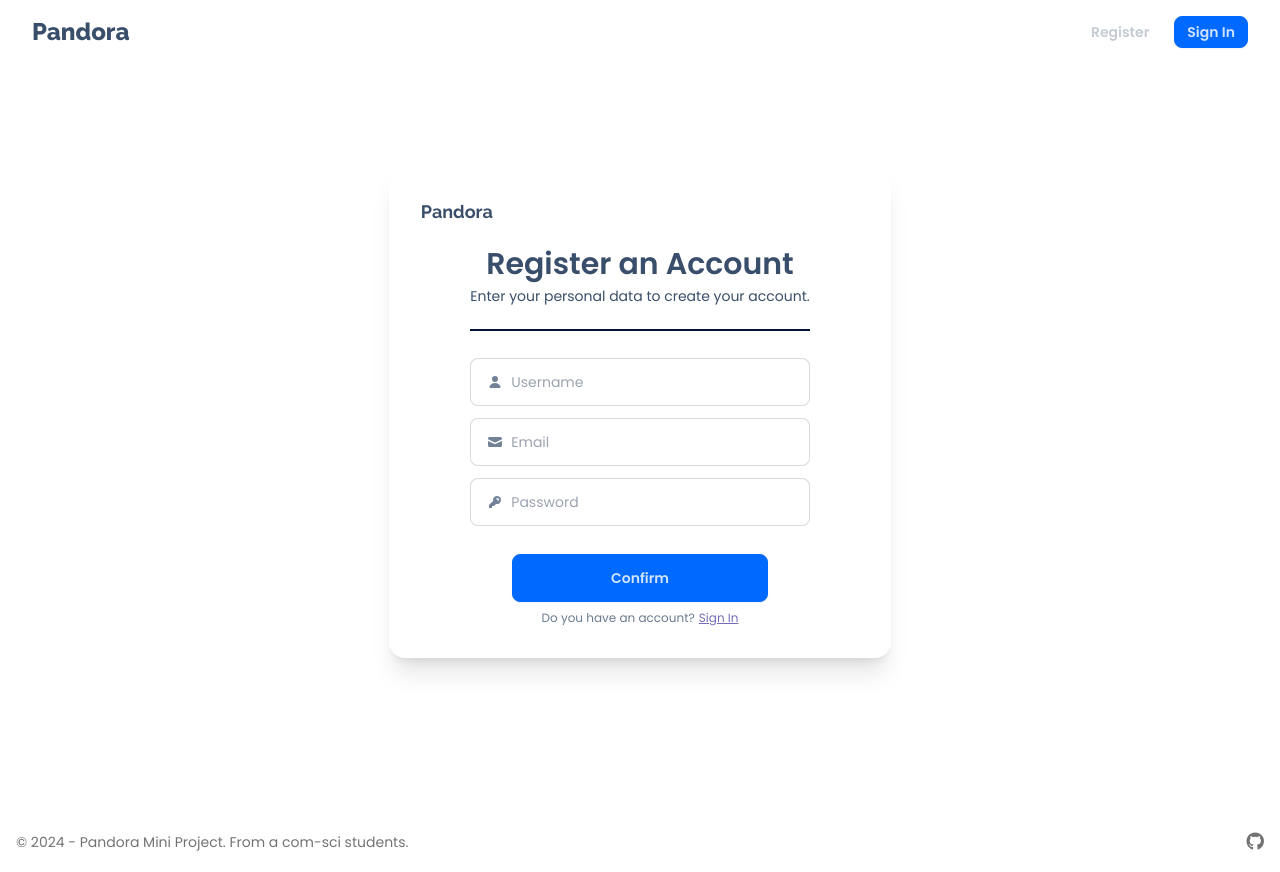
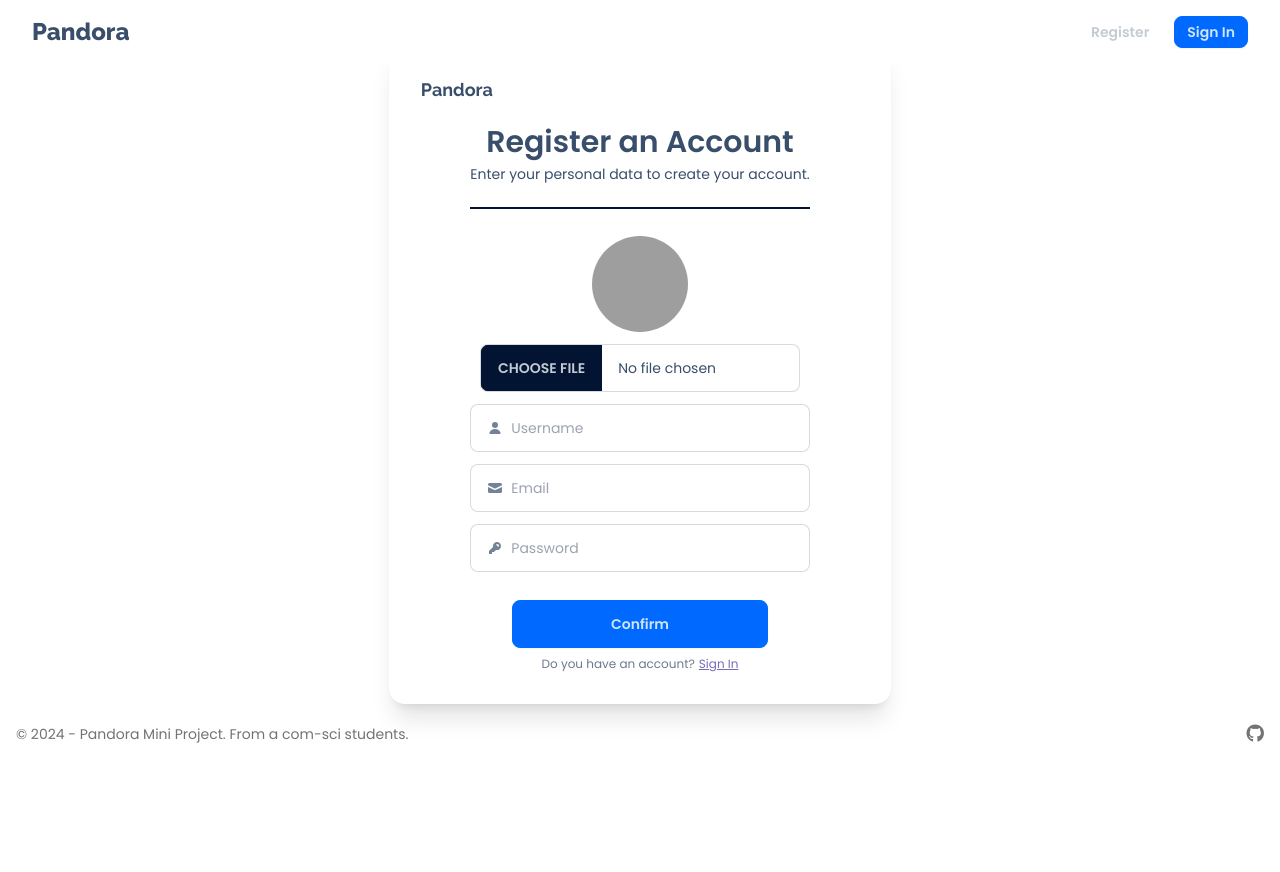
Before and after one commit to FeiZGe/PHP-Movie-MiniProject, a PHP site: page /src/register.php in a window 1280 px wide. After the commit the page ends 743 px from the top, so only its background shows below. Run offline with PHP 8.4, Linux system fonts and the light colour scheme; some libraries are stand-ins or nearby versions; grey boxes are pictures that could not be loaded.

Commit message:
add avatar input and update card

```diff
--- a/src/register.php
+++ b/src/register.php
@@ -23,8 +23,8 @@
 
     <!-- Start main content -->
     <main class="container mx-auto px-3 mt-3">
-        <div class="grid grid-cols-1 h-screen items-center">
-            <div class="card bg-base-100 shadow-xl w-full md:w-2/5 mx-auto">
+        <div class="grid grid-cols-1 items-center">
+            <div class="card bg-base-100 shadow-xl w-full md:w-2/5 mx-auto mt-8">
                 <div class="card-body">
                     <h1 class="font-raleway text-lg font-bold">Pandora</h1>
                     <div class="flex flex-col items-center">
@@ -42,6 +42,18 @@
 
                                 <!-- input -->
                                 <div class="flex flex-col gap-3">
+
+                                    <!-- avatar -->
+                                    <div class="avatar flex items-center justify-center">
+                                        <div class="w-24 rounded-full">
+                                            <img src="https://img.daisyui.com/images/stock/photo-1534528741775-53994a69daeb.webp" />
+                                        </div>
+                                    </div>
+
+                                    <div class="flex justify-center items-center">
+                                        <input type="file" class="file-input file-input-md file-input-bordered w-full max-w-xs hover:file-input-primary" />
+                                    </div>
+
                                     <!-- Username -->
                                     <label for="username" class="input input-md input-bordered flex items-center gap-2 hover:input-primary invalid:input-error">
                                         <svg
--- a/src/style/output.css
+++ b/src/style/output.css
@@ -1156,6 +1156,60 @@ html {
   display: none;
 }
 
+.file-input {
+  height: 3rem;
+  flex-shrink: 1;
+  padding-inline-end: 1rem;
+  font-size: 1rem;
+  line-height: 2;
+  line-height: 1.5rem;
+  overflow: hidden;
+  border-radius: var(--rounded-btn, 0.5rem);
+  border-width: 1px;
+  border-color: var(--fallback-bc,oklch(var(--bc)/var(--tw-border-opacity)));
+  --tw-border-opacity: 0;
+  --tw-bg-opacity: 1;
+  background-color: var(--fallback-b1,oklch(var(--b1)/var(--tw-bg-opacity)));
+}
+
+.file-input::file-selector-button {
+  margin-inline-end: 1rem;
+  display: inline-flex;
+  height: 100%;
+  flex-shrink: 0;
+  cursor: pointer;
+  -webkit-user-select: none;
+     -moz-user-select: none;
+          user-select: none;
+  flex-wrap: wrap;
+  align-items: center;
+  justify-content: center;
+  padding-left: 1rem;
+  padding-right: 1rem;
+  text-align: center;
+  font-size: 0.875rem;
+  line-height: 1.25rem;
+  line-height: 1em;
+  transition-property: color, background-color, border-color, text-decoration-color, fill, stroke, opacity, box-shadow, transform, filter, -webkit-backdrop-filter;
+  transition-property: color, background-color, border-color, text-decoration-color, fill, stroke, opacity, box-shadow, transform, filter, backdrop-filter;
+  transition-property: color, background-color, border-color, text-decoration-color, fill, stroke, opacity, box-shadow, transform, filter, backdrop-filter, -webkit-backdrop-filter;
+  transition-timing-function: cubic-bezier(0.4, 0, 0.2, 1);
+  transition-timing-function: cubic-bezier(0, 0, 0.2, 1);
+  transition-duration: 200ms;
+  border-style: solid;
+  --tw-border-opacity: 1;
+  border-color: var(--fallback-n,oklch(var(--n)/var(--tw-border-opacity)));
+  --tw-bg-opacity: 1;
+  background-color: var(--fallback-n,oklch(var(--n)/var(--tw-bg-opacity)));
+  font-weight: 600;
+  text-transform: uppercase;
+  --tw-text-opacity: 1;
+  color: var(--fallback-nc,oklch(var(--nc)/var(--tw-text-opacity)));
+  text-decoration-line: none;
+  border-width: var(--border-btn, 1px);
+  animation: button-pop var(--animation-btn, 0.25s) ease-out;
+}
+
 .footer {
   display: grid;
   width: 100%;
@@ -1593,6 +1647,46 @@ html {
   transform: translate(var(--tw-translate-x), var(--tw-translate-y)) rotate(var(--tw-rotate)) skewX(var(--tw-skew-x)) skewY(var(--tw-skew-y)) scaleX(var(--tw-scale-x)) scaleY(var(--tw-scale-y));
 }
 
+.file-input-bordered {
+  --tw-border-opacity: 0.2;
+}
+
+.file-input:focus {
+  outline-style: solid;
+  outline-width: 2px;
+  outline-offset: 2px;
+  outline-color: var(--fallback-bc,oklch(var(--bc)/0.2));
+}
+
+.file-input-disabled,
+  .file-input[disabled] {
+  cursor: not-allowed;
+  --tw-border-opacity: 1;
+  border-color: var(--fallback-b2,oklch(var(--b2)/var(--tw-border-opacity)));
+  --tw-bg-opacity: 1;
+  background-color: var(--fallback-b2,oklch(var(--b2)/var(--tw-bg-opacity)));
+  --tw-text-opacity: 0.2;
+}
+
+.file-input-disabled::-moz-placeholder, .file-input[disabled]::-moz-placeholder {
+  color: var(--fallback-bc,oklch(var(--bc)/var(--tw-placeholder-opacity)));
+  --tw-placeholder-opacity: 0.2;
+}
+
+.file-input-disabled::placeholder,
+  .file-input[disabled]::placeholder {
+  color: var(--fallback-bc,oklch(var(--bc)/var(--tw-placeholder-opacity)));
+  --tw-placeholder-opacity: 0.2;
+}
+
+.file-input-disabled::file-selector-button, .file-input[disabled]::file-selector-button {
+  --tw-border-opacity: 0;
+  background-color: var(--fallback-n,oklch(var(--n)/var(--tw-bg-opacity)));
+  --tw-bg-opacity: 0.2;
+  color: var(--fallback-bc,oklch(var(--bc)/var(--tw-text-opacity)));
+  --tw-text-opacity: 0.2;
+}
+
 .input input {
   --tw-bg-opacity: 1;
   background-color: var(--fallback-p,oklch(var(--p)/var(--tw-bg-opacity)));
@@ -1925,6 +2019,19 @@ html {
   padding: 0px;
 }
 
+.file-input-md {
+  height: 3rem;
+  padding-inline-end: 1rem;
+  font-size: 0.875rem;
+  line-height: 1.25rem;
+  line-height: 2;
+}
+
+.file-input-md::file-selector-button {
+  margin-right: 1rem;
+  font-size: 0.875rem;
+}
+
 .input-md {
   height: 3rem;
   padding-left: 1rem;
@@ -2338,6 +2445,10 @@ html {
   margin-top: 0.25rem;
 }
 
+.mt-8 {
+  margin-top: 2rem;
+}
+
 .block {
   display: block;
 }
@@ -2499,12 +2610,24 @@ html {
   width: 40%;
 }
 
+.w-24 {
+  width: 6rem;
+}
+
+.w-28 {
+  width: 7rem;
+}
+
 .max-w-2xl {
   max-width: 42rem;
 }
 
 .max-w-lg {
   max-width: 32rem;
+}
+
+.max-w-xs {
+  max-width: 20rem;
 }
 
 .flex-1 {
@@ -3139,6 +3262,24 @@ html {
   --tw-border-opacity: 1;
   border-color: var(--fallback-er,oklch(var(--er)/var(--tw-border-opacity)));
   outline-color: var(--fallback-er,oklch(var(--er)/1));
+}
+
+.hover\:file-input-primary:hover {
+  --tw-border-opacity: 1;
+  border-color: var(--fallback-p,oklch(var(--p)/var(--tw-border-opacity)));
+}
+
+.hover\:file-input-primary:hover:focus {
+  outline-color: var(--fallback-p,oklch(var(--p)/1));
+}
+
+.hover\:file-input-primary:hover::file-selector-button {
+  --tw-border-opacity: 1;
+  border-color: var(--fallback-p,oklch(var(--p)/var(--tw-border-opacity)));
+  --tw-bg-opacity: 1;
+  background-color: var(--fallback-p,oklch(var(--p)/var(--tw-bg-opacity)));
+  --tw-text-opacity: 1;
+  color: var(--fallback-pc,oklch(var(--pc)/var(--tw-text-opacity)));
 }
 
 .hover\:input-primary:hover {
```
